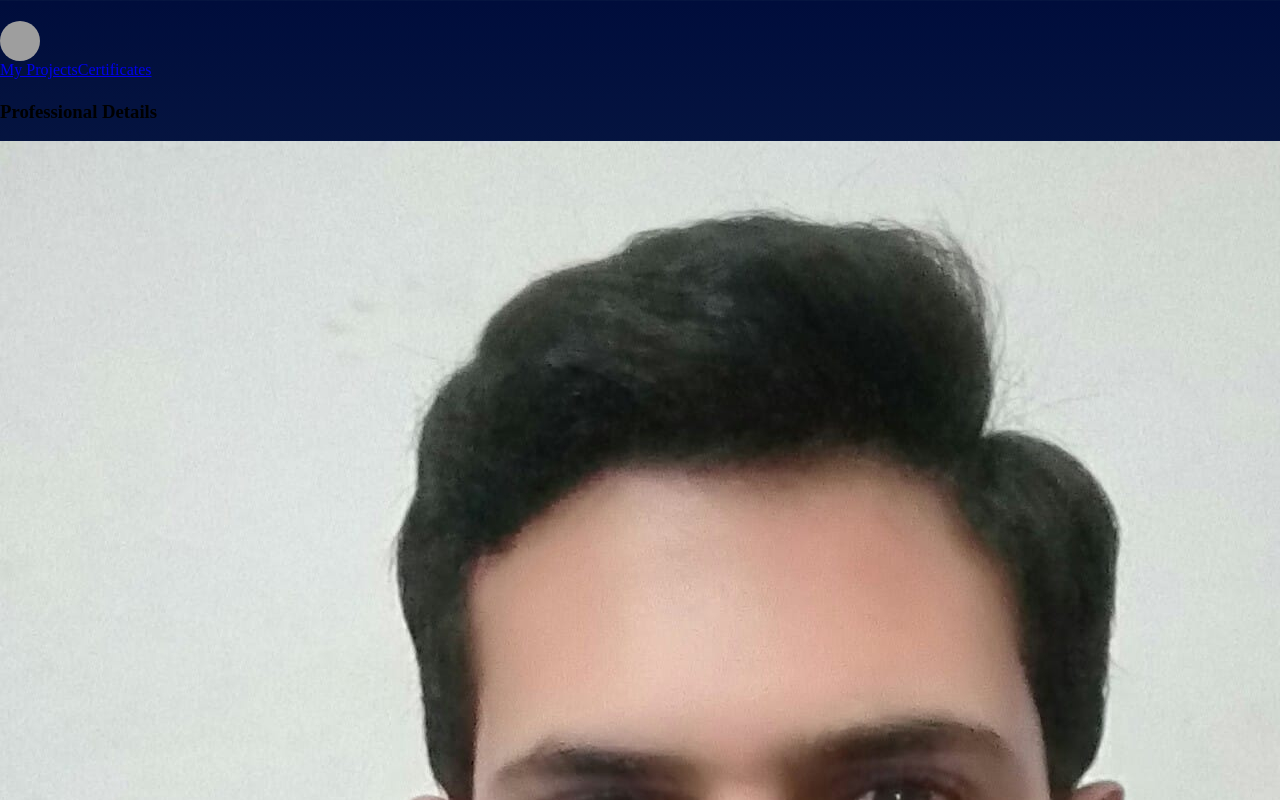
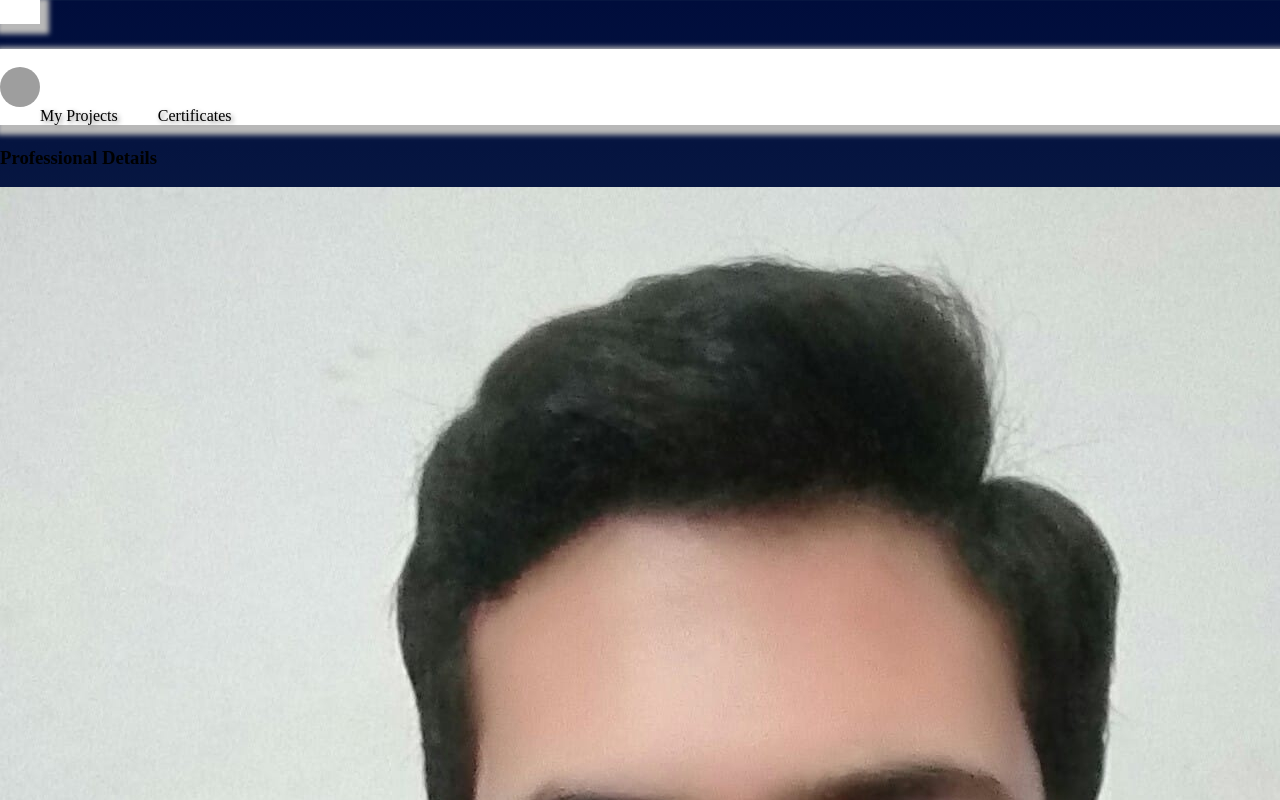
Before and after one commit to SalahAmer2/My-Resume-Website-React, a React (Create React App) app: page / in a window 1280 px wide. Shown: the top 800 px of the page. Built offline with nearby package versions, Linux system fonts and the light colour scheme; grey boxes are pictures that could not be loaded.

Commit message:
put in styles of navbar component

```diff
--- a/package.json
+++ b/package.json
@@ -4,9 +4,11 @@
   "private": true,
   "dependencies": {
     "@material-ui/core": "^4.10.2",
+    "@material-ui/icons": "^4.9.1",
     "@testing-library/jest-dom": "^4.2.4",
     "@testing-library/react": "^9.3.2",
     "@testing-library/user-event": "^7.1.2",
+    "node-sass": "^4.14.1",
     "react": "^16.13.1",
     "react-dom": "^16.13.1",
     "react-router-dom": "^5.2.0",
--- a/src/components/navbar/navbar.component.jsx
+++ b/src/components/navbar/navbar.component.jsx
@@ -1,39 +1,43 @@
 import React from 'react';
 import { Link } from 'react-router-dom';
 
+import MenuIcon from '@material-ui/icons/Menu';
 import Avatar from '@material-ui/core/Avatar';
+
+import './navbar.styles.scss';
 
 class NavBar extends React.Component {
     constructor() {
         super();
 
-        this.state = {
-            iconIsOpen: false
-        }
+        // this.state = {
+        //     iconIsOpen: false
+        // }
     }
 
-    handleClick = () => {
-        this.setState(prevState => ({
-            iconIsOpen: !prevState.iconIsOpen
-        }))
-    }
-//${this.state.iconIsOpen ? 'change': null}
+    // handleClick = () => {
+    //     this.setState(prevState => ({
+    //         iconIsOpen: !prevState.iconIsOpen
+    //     }))
+    // }
+
     render() {
         return (
             <div className='header'>
-                <div className={`container ${this.state.iconIsOpen ? 'change' : null}`} onClick={this.handleClick}>
+                {/* <div className={`container ${this.state.iconIsOpen ? 'change' : null}`} onClick={this.handleClick}>
                     <div className="bar1"></div>
                     <div className="bar2"></div>
                     <div className="bar3"></div>
-                </div>
+                </div> */}
+                <MenuIcon className='toggle' />
                 <h4 style={{fontWeight:'normal'}} className="navBar">
-                    <Link className='logo-container' to="/">
+                    <Link className='navbarLink' to="/">
                         <Avatar src="/broken-image.jpg" />
                     </Link>
-                    <Link className='option' to='/my-projects'>
+                    <Link className='navbarLink' to='/my-projects'>
                         My Projects
                     </Link>
-                    <Link className='option' to='/my-certificates'>
+                    <Link className='navbarLink' to='/my-certificates'>
                         Certificates
                     </Link>
                 </h4>
--- a/src/components/navbar/navbar.styles.scss
+++ b/src/components/navbar/navbar.styles.scss
@@ -26,3 +26,79 @@
         transform: rotate(45deg) translate(-8px, -8px);
     }
 }
+
+.header {
+    margin: 0;
+}
+
+.toggle {
+    width: 100%;
+    background-color: white;
+    padding: 0 20px;
+    box-shadow: 3px 4px 5px 6px #b8b8b8;
+    text-align: right;
+    box-sizing: border-box;
+    color: black;
+    font-size: 25px;
+    display: none;
+}
+
+@media all and (max-width: 768px) {
+    .toggle {
+        display: block;
+    }
+    .navBar {
+        display: none;
+    }
+    .navbarLink {
+        display: block;
+        text-align: center;
+    }
+    .active {
+        display: block;
+    }
+}
+
+.navBar {
+    background-color: white;
+    /* background-color: #060669; */
+    padding: 20px 20px;
+    /* height: 40px; */
+    /* border-radius: 7px; */
+    /* margin: 0; */
+    box-shadow: 3px 4px 5px 6px #b8b8b8;
+}
+
+.navBar {
+    /* padding: 0 20px 20px 20px; */
+    padding: 0;
+}
+
+.navbarLink {
+    /* margin-right: auto;
+  margin-left: auto; */
+    /*****/
+    background: none;
+    color: black;
+    /* color: white; */
+    /* border-radius: 7px; */
+    padding: 20px 20px;
+    /* text-shadow: 1px 1px 2px black, 0 0 25px blue, 0 0 5px darkblue; */
+    text-shadow: 2px 2px 5px gray;
+    /*****/
+}
+
+.navbarLink:hover {
+    background-color: #3b6ebf;
+    /* background-color: gray; */
+    color: white;
+    /*nav a is closer than general a so hover color worked*/
+    /* text-shadow: 0 0 3px #FF0000; */
+    text-shadow: 1px 1px 2px black, 0 0 25px blue, 0 0 5px darkblue;
+}
+
+.navbarLink,
+a {
+    text-decoration: none;
+    /*to remove underline from links */
+}
```
Also changed, not shown: src/pages/about-me/about-me.styles.scss (added), src/pages/about-me/myPhoto.jpg (deleted), 1 other file (tests, documents, lock files or other folders).
